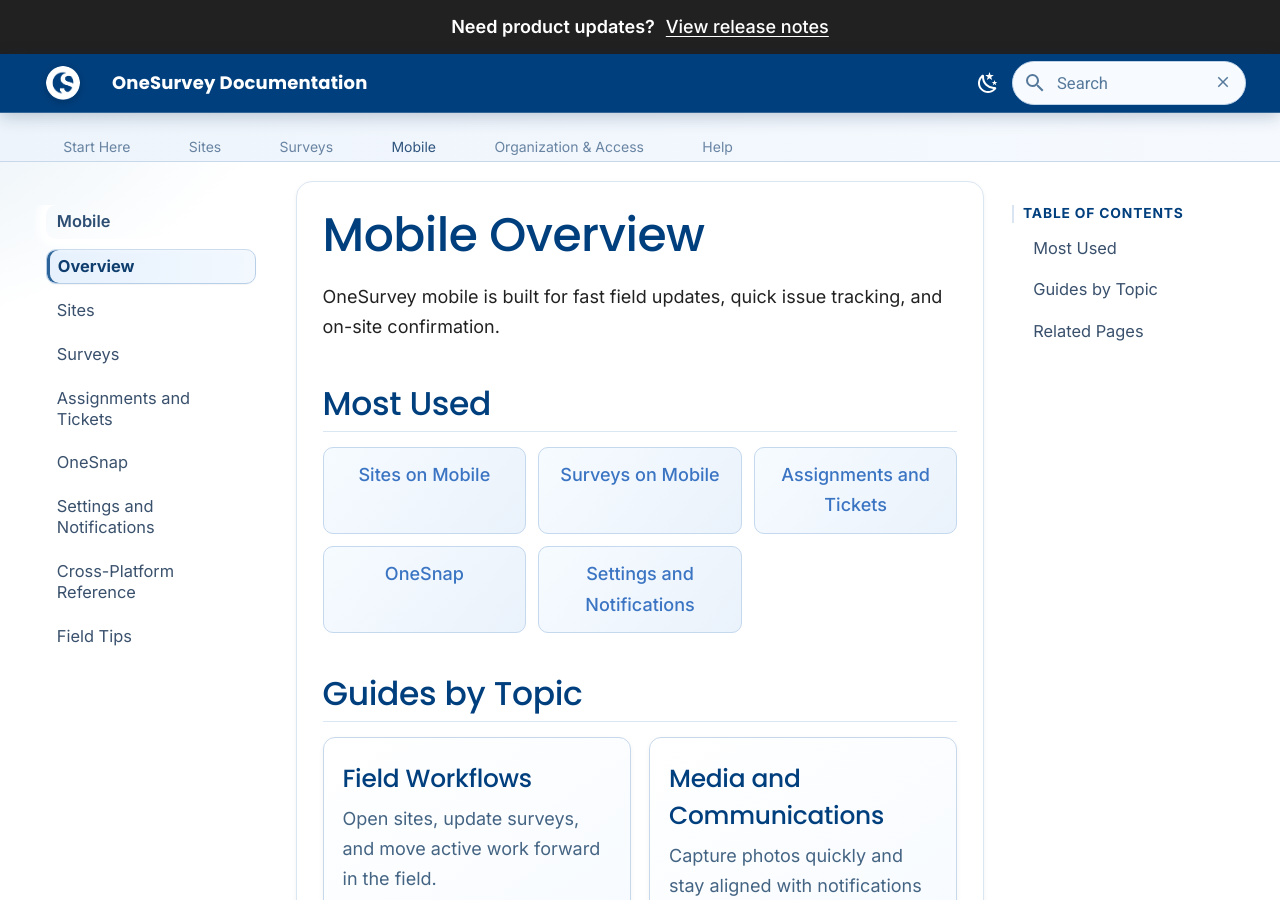
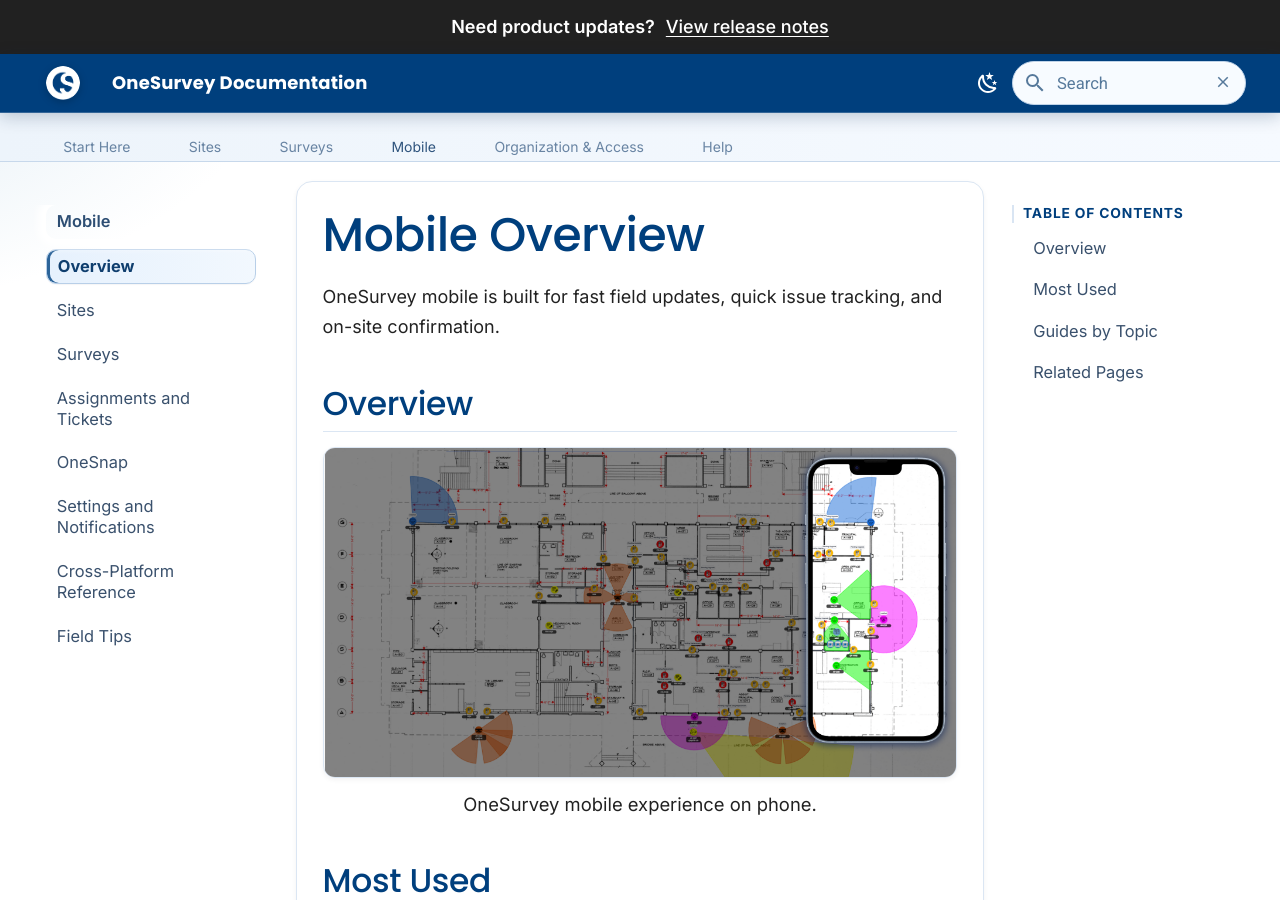
Before and after one commit to rstewartIA/OneSurvey-Docs, an MkDocs documentation site: the page built from docs/mobile/index.md, in a window 1280 px wide and 900 px high. Built offline with MkDocs 1.6.1 and Material for MkDocs 9.7.7, drawn with Linux system fonts in a browser that asks for light colours.

Commit message:
updating videos, picture, and content

```diff
--- a/docs/mobile/index.md
+++ b/docs/mobile/index.md
@@ -1,6 +1,15 @@
 # Mobile Overview
 
 OneSurvey mobile is built for fast field updates, quick issue tracking, and on-site confirmation.
+
+## Overview
+
+<div class="os-screenshot">
+  <div class="os-screenshot-card">
+    <img src="../assets/images/onesurvey-mobile-phone.png" alt="OneSurvey mobile phone app view">
+  </div>
+  <p class="os-screenshot-caption">OneSurvey mobile experience on phone.</p>
+</div>
 
 ## Most Used
 
```
Also changed, not shown: docs/assets/images/OneSurvey-Mobile-Phone.png (added).
